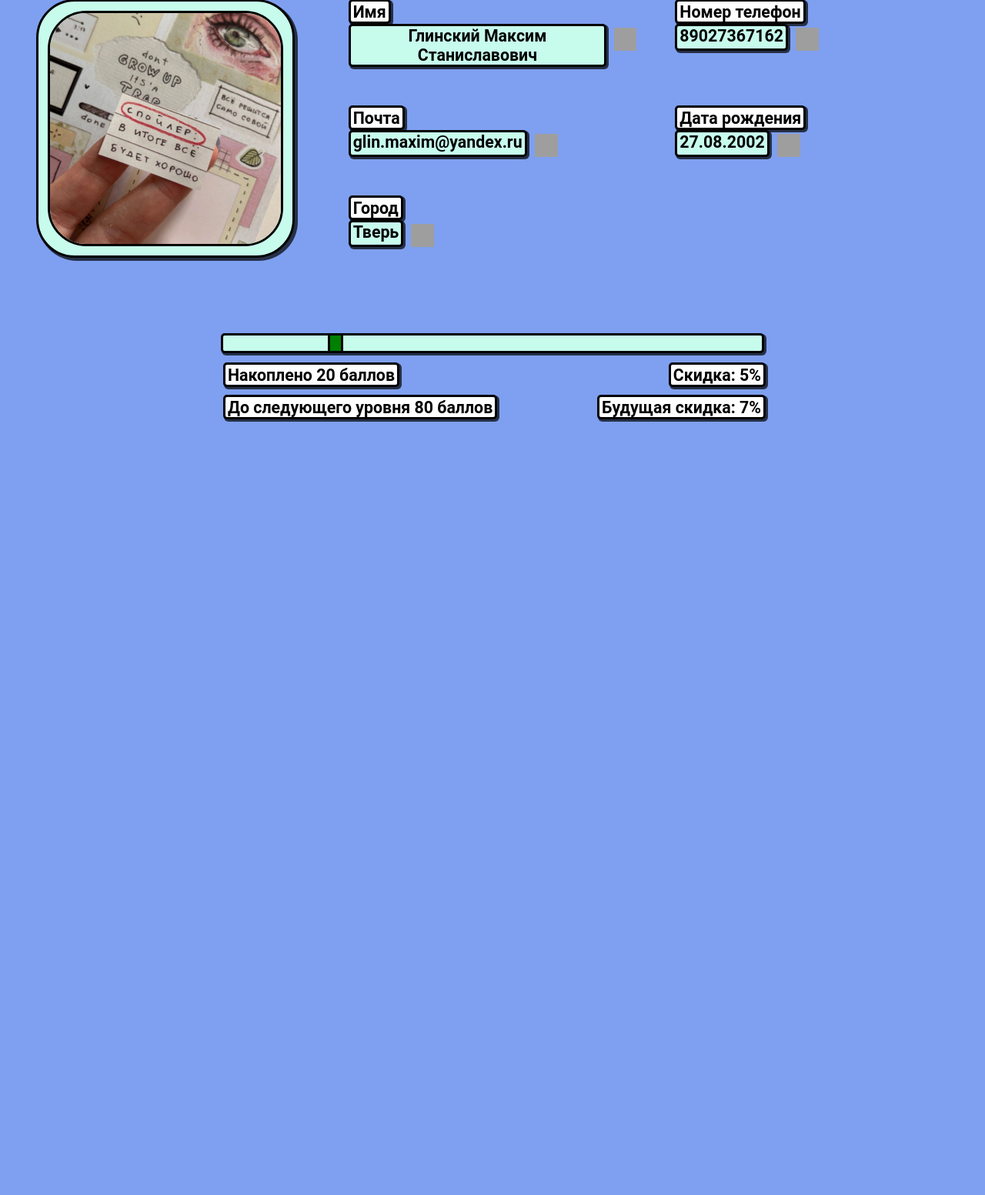
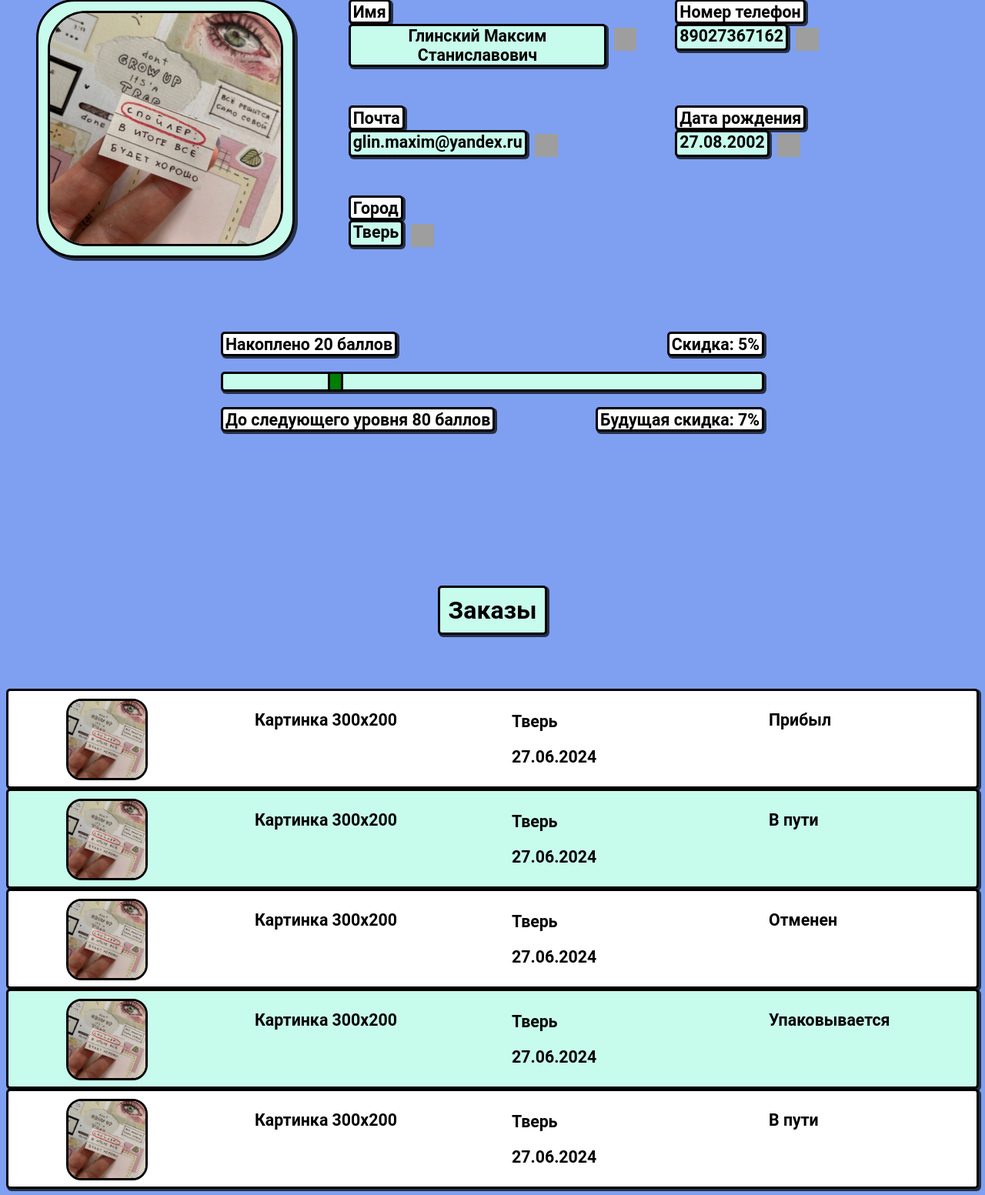
Before and after one commit to admiralKucha/diploma, a Python web app: template templates/html/profile.html in a window 1280 px wide. Shown: the part 130-1683 px from the top of the page at 77% size. Before the commit the page ends 678 px from the top, so only its background shows below. Run offline with Jinja, Linux system fonts and the light colour scheme; the template is opened without the code that fills it, so the values that code supplies are empty; grey boxes are pictures that could not be loaded.

Commit message:
feat: Добавляет информацию о заказах

```diff
--- a/templates/css/profile.css
+++ b/templates/css/profile.css
@@ -200,10 +200,10 @@ html{
     box-shadow: 2px 2px 0px 1px rgba(0, 0, 0, 0.7);
     border-radius: 5px;
     border: 3px solid #000;
+    margin: 20px 0px;
 }
 
 .slider_points {
-    margin: 10px 0px 0px 5px;
     color: black;
     border: 3px solid #000;
     background: #FFFFFF;
@@ -211,11 +211,11 @@ html{
     border-radius: 5px;
     padding: 1px 3px 0px 3px;
     width: fit-content;
+    height: fit-content;
     text-align: left;
 }
 
 .slider_discount {
-    margin: 10px 0px 0px 5px;
     color: black;
     border: 3px solid #000;
     background: #FFFFFF;
@@ -226,9 +226,10 @@ html{
     text-align: right;
 }
 .slider_info {
-    grid-row: 2/3;
+    grid-row: 1/2;
     display: flex;
     justify-content: space-between;
+    align-items: flex-end;
 }
 .slider_future {
     grid-row: 3/4;
@@ -251,3 +252,91 @@ html{
     height: 20px;
     background: green;
 }
+
+.block_orders{
+    width: 100%;
+    margin: 70px 0px 0px 0px;
+}
+
+.orders{
+    min-width: 700px;
+    max-width: 1465px;
+    display: grid;
+    align-items: center;
+    margin: 0px auto 0px auto;
+}
+
+.one_order {
+    display: grid;
+    grid-auto-flow: column;
+    justify-items: center;
+    align-items: center;
+    border: 3px solid #000;
+    background: #FFFFFF;
+    box-shadow: 2px 2px 0px 1px rgba(0, 0, 0, 0.7);
+    border-radius: 5px;
+    padding: 1px 3px 0px 3px;
+    max-height: 125px;
+    min-height: 123px;
+}
+
+
+.image-podcontainer-order{
+    display: block;
+    padding: 5px;
+}
+
+.image-podcontainer-order img{
+    border: 3px solid black;
+    border-radius: 20px;
+    min-width: 50px;
+    max-width: 100px;
+    aspect-ratio: 1 / 1;
+    object-fit: cover;
+    object-position: center;
+    display: block;
+}
+
+.info-order{
+    --line: 1.15em;
+    --number-of-lines: 3;
+
+    width: 200px;
+    overflow: hidden;
+    text-overflow: ellipsis;
+    height: calc(3 * var(--line));
+    line-height: var(--line);
+}
+.date-city-order{
+    width: 200px;
+}
+
+.title-orders{
+    margin: 200px auto 0px auto;
+    width: fit-content;
+    padding: 10px;
+    font-size: 24pt;
+    border: 3px solid #000;
+    background: #C7FCEC;
+    box-shadow: 2px 2px 0px 1px rgba(0, 0, 0, 0.7);
+    border-radius: 5px;
+}
+
+.mega-title-orders{
+   width: 100%;
+
+}
+
+.one_order_blue {
+    display: grid;
+    grid-auto-flow: column;
+    justify-items: center;
+    align-items: center;
+    border: 3px solid #000;
+    background: #C7FCEC;
+    box-shadow: 2px 2px 0px 1px rgba(0, 0, 0, 0.7);
+    border-radius: 5px;
+    padding: 1px 3px 0px 3px;
+    max-height: 125px;
+    min-height: 123px;
+}
--- a/templates/html/profile.html
+++ b/templates/html/profile.html
@@ -20,7 +20,7 @@
     <article class="profile-info">
         <div class="image-container">
             <div class="image-podcontainer">
-                <img class="image-container-img" src="../saveMysoul.jpg" alt="product" />
+                <img src="../saveMysoul.jpg" alt="product" />
             </div>
         </div>
         <div class="profile_name">
@@ -80,5 +80,109 @@
             </article>
         </div>
     </div>
+    <div class="mega-title-orders">
+        <p class="title-orders">
+            Заказы
+        </p>
+    </div>
+    <div class="block_orders">
+    <div class="orders">
+        <div class="one_order">
+            <div class="image-podcontainer-order">
+                <img src="../saveMysoul.jpg" alt="product" />
+            </div>
+            <div class="info-order">
+                Картинка 300х200
+            </div>
+            <div class="date-city-order">
+                <p>
+                    Тверь
+                </p>
+                <p>
+                    27.06.2024
+                </p>
+            </div>
+            <div class="info-order">
+                Прибыл
+            </div>
+        </div>
+        <div class="one_order_blue">
+            <div class="image-podcontainer-order">
+                <img src="../saveMysoul.jpg" alt="product" />
+            </div>
+            <div class="info-order">
+                Картинка 300х200
+            </div>
+            <div class="date-city-order">
+                <p>
+                    Тверь
+                </p>
+                <p>
+                    27.06.2024
+                </p>
+            </div>
+           <div class="info-order">
+                В пути
+            </div>
+        </div>
+        <div class="one_order">
+            <div class="image-podcontainer-order">
+                <img src="../saveMysoul.jpg" alt="product" />
+            </div>
+            <div class="info-order">
+                Картинка 300х200
+            </div>
+            <div class="date-city-order">
+                <p>
+                    Тверь
+                </p>
+                <p>
+                    27.06.2024
+                </p>
+            </div>
+            <div class="info-order">
+                Отменен
+            </div>
+        </div>
+        <div class="one_order_blue">
+            <div class="image-podcontainer-order">
+                <img src="../saveMysoul.jpg" alt="product" />
+            </div>
+            <div class="info-order">
+                Картинка 300х200
+            </div>
+            <div class="date-city-order">
+                <p>
+                    Тверь
+                </p>
+                <p>
+                    27.06.2024
+                </p>
+            </div>
+           <div class="info-order">
+                Упаковывается
+            </div>
+        </div>
+        <div class="one_order">
+            <div class="image-podcontainer-order">
+                <img src="../saveMysoul.jpg" alt="product" />
+            </div>
+            <div class="info-order">
+                Картинка 300х200
+            </div>
+            <div class="date-city-order">
+                <p>
+                    Тверь
+                </p>
+                <p>
+                    27.06.2024
+                </p>
+            </div>
+            <div class="info-order">
+                В пути
+            </div>
+        </div>
+    </div>
+    </div>
 </body>
 </html>
```
